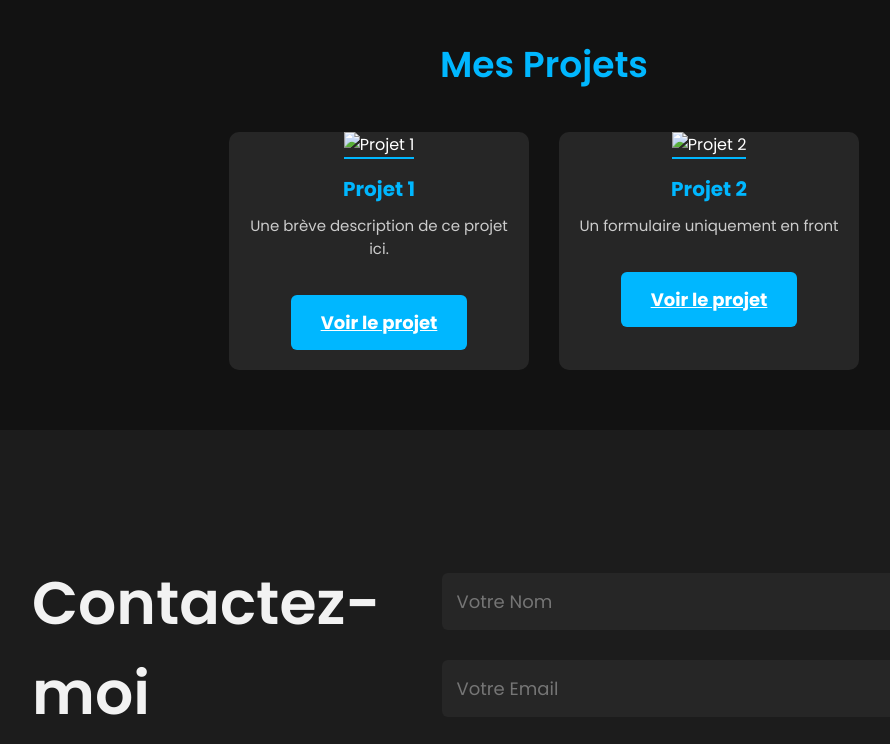
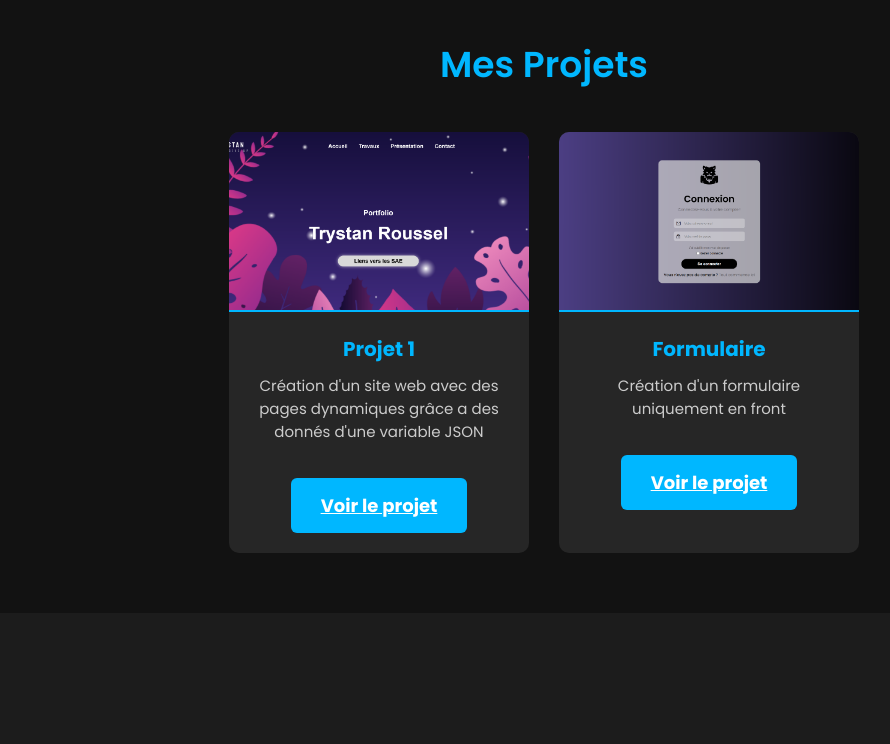
Before and after one commit to TryR68/Portfolio_Trystan, a plain HTML site: page index.html in a window 1280 px wide. Shown: the part 3820-4564 px from the top of the page, without its empty margins (96-986 px from the left). Drawn offline with nearby package versions, Linux system fonts and the light colour scheme.

Commit message:
ajout de la section projet

```diff
--- a/index.html
+++ b/index.html
@@ -261,7 +261,7 @@
                                         16 -4 31 -8 33 -8z"/>
                                         </g>
                                         </svg>
-                                         </p>
+                                    </p>
                                 </div>
                                 <div class="developpement">
                                     <h3>Développement Web</h3>
@@ -271,13 +271,9 @@
                             </div>
                         </div>
                     </div>
-
                 </div>
-
             </div>
         </div>
-
-
 
         <section class="competances">
             <div class="container3">
@@ -306,10 +302,8 @@
                 </div>
                 <div class="contenair-competences2">
                     <div class="overlay"></div>
-
                     <div class="contenu">
                         <h2>Mes skills</h2>
-
                         <div class="container4">
                             <div class="ligne1">
                                 <div class="skills">
@@ -363,17 +357,9 @@
                                     After Effect
                                 </div>
                             </div>
-
-
-
-
-                        </div>
-
+                         </div>
                     </div>
                 </div>
-
-
-
             </div>
 
         </section>
@@ -427,20 +413,20 @@
                 <div class="portfolio-grid">
 
                     <div class="project-card">
-                        <img src="images/projet1.jpg" alt="Projet 1">
+                        <img src="Images/PorfolioSAE.png" alt="Site Web Dynamique">
                         <h2>Projet 1</h2>
-                        <p>Une brève description de ce projet ici.</p>
+                        <p>Création d'un site web avec des pages dynamiques grâce a des donnés d'une variable JSON</p>
                         <a href="https://github.com/TryR68/SAE-105" target="_blank" class="bouton-cv btn2">Voir le projet</a>
                     </div>
 
                     <div class="project-card">
-                        <img src="images/projet2.jpg" alt="Projet 2">
-                        <h2>Projet 2</h2>
-                        <p>Un formulaire uniquement en front </p>
+                        <img src="Images/formulaire.png" alt="Formulaire front-end">
+                        <h2>Formulaire</h2>
+                        <p>Création d'un formulaire uniquement en front </p>
                         <a href="https://github.com/TryR68/form_login" target="_blank" class="bouton-cv btn2">Voir le projet</a>
                     </div>
 
-                    <!-- Ajoute d'autres projets ici -->
+                    <!-- Place pour ajouter d'autres projets -->
 
                 </div>
             </div>
@@ -473,10 +459,7 @@
                 </div>
             </div>
         </div>
-
     </main>
-
-
     <footer>
 
     </footer>
```
Also changed, not shown: Images/PorfolioSAE.png (added), Images/formulaire.png (added).
